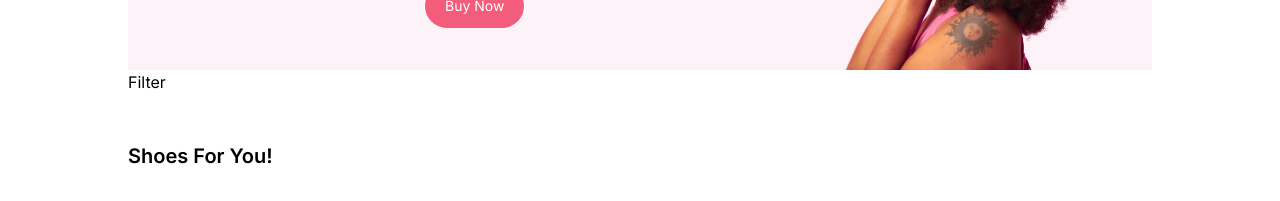
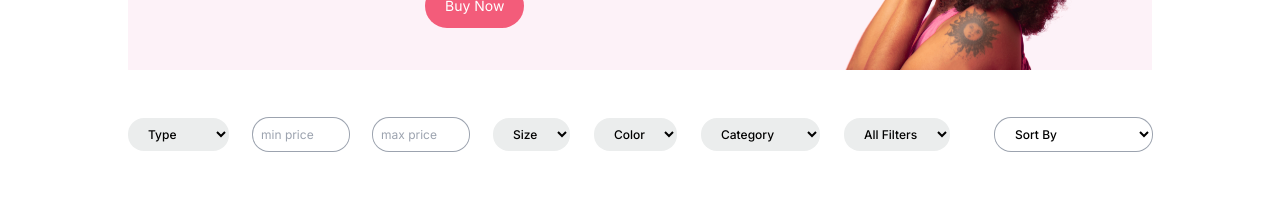
Before and after one commit to JawadTheGreat/nextjs-ecommerce, a Next.js app: page /list in a window 1280 px wide. Shown: the part 266-467 px from the top of the page. Built offline with nearby package versions, Linux system fonts and the light colour scheme.

Commit message:
added filter component

```diff
--- a/app/components/Filter.tsx
+++ b/app/components/Filter.tsx
@@ -1,4 +1,75 @@
 const Filter = () => {
-  return <div>Filter</div>;
+  return (
+    <div className="mt-12 flex justify-between">
+      <div className="flex gap-6 flex-wrap">
+        <select
+          name="type"
+          id=""
+          className="py-2 px-4 rounded-2xl text-xs font-medium bg-[#EBEDED]"
+        >
+          <option>Type</option>
+          <option value="physical">Physical</option>
+          <option value="digital">Digital</option>
+        </select>
+        <input
+          type="text"
+          name="min"
+          placeholder="min price"
+          className="text-xs rounded-2xl pl-2 w-24 ring-1 ring-gray-400"
+        />
+        <input
+          type="text"
+          name="max"
+          placeholder="max price"
+          className="text-xs rounded-2xl pl-2 w-24 ring-1 ring-gray-400"
+        />
+        <select
+          name="size"
+          id=""
+          className="py-2 px-4 rounded-2xl text-xs font-medium bg-[#EBEDED]"
+        >
+          <option>Size</option>
+          <option value="">Size</option>
+        </select>
+        <select
+          name="color"
+          id=""
+          className="py-2 px-4 rounded-2xl text-xs font-medium bg-[#EBEDED]"
+        >
+          <option>Color</option>
+          <option value="">Test</option>
+        </select>
+        <select
+          name="ribbon"
+          id=""
+          className="py-2 px-4 rounded-2xl text-xs font-medium bg-[#EBEDED]"
+        >
+          <option>Category</option>
+          <option value="">New Arrival</option>
+          <option value="">Popular</option>
+        </select>
+        <select
+          name=""
+          id=""
+          className="py-2 px-4 rounded-2xl text-xs font-medium bg-[#EBEDED]"
+        >
+          <option>All Filters</option>
+        </select>
+      </div>
+      <div className="">
+        <select
+          name=""
+          id=""
+          className="py-2 px-4 rounded-2xl text-xs font-medium bg-white ring-1 ring-gray-400"
+        >
+          <option>Sort By</option>
+          <option value="">Price (low to high)</option>
+          <option value="">Price (high to low)</option>
+          <option value="">Newest</option>
+          <option value="">Oldest</option>
+        </select>
+      </div>
+    </div>
+  );
 };
 export default Filter;
```
